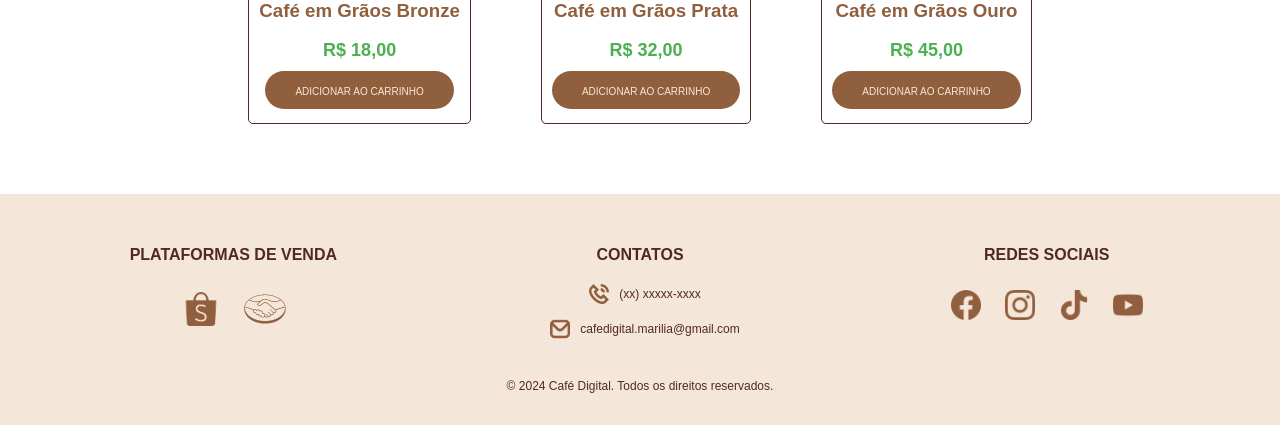
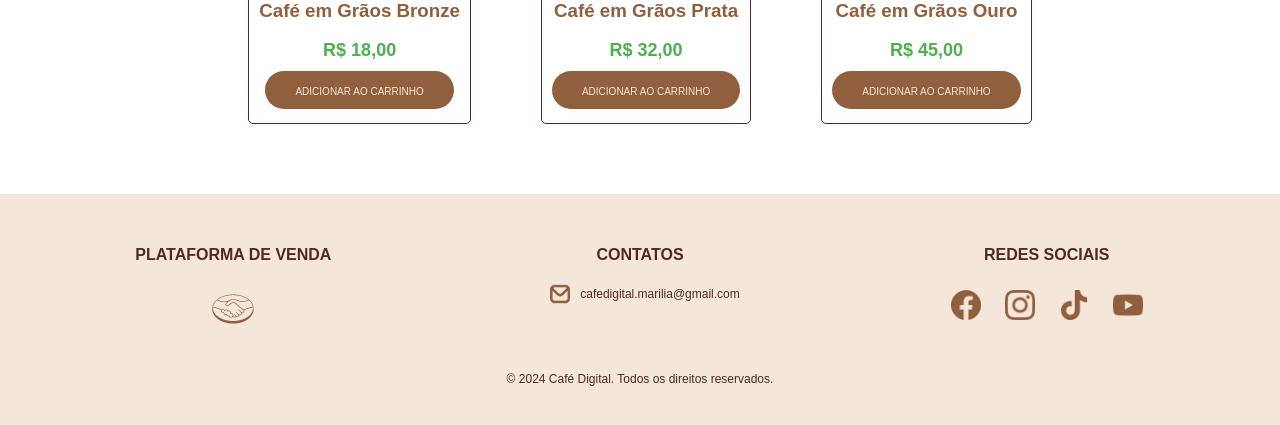
Before and after one commit to fenixreborntecnologia/vendacerta, a Flask app: page / in a window 1280 px wide. Shown: the part 774-1199 px from the top of the page. Run offline with Flask 3, Linux system fonts and the light colour scheme.

Commit message:
preview official site

```diff
--- a/app.py
+++ b/app.py
@@ -1,4 +1,4 @@
-from flask import Flask, render_template, request, url_for, flash, redirect
+from flask import Flask, render_template
 
 app = Flask(__name__)
 
--- a/templates/index.html
+++ b/templates/index.html
@@ -13,13 +13,6 @@
 <!--Cabeçalho-->
 
 <header>
-    <!-- <div class="pesquisa">
-        <input type="search" placeholder="Buscar">
-        <a href="#">
-            <img src="{{ url_for('static', filename='img/procurar.png') }}">
-        </a>
-    </div> -->
-
     <div class="logo">
         <img src="{{ url_for('static', filename='img/logo-edit.png') }}" alt="Logo">
     </div>
@@ -28,10 +21,6 @@
         <a href="https://www.cafedigital.store">
             <img src="{{ url_for('static', filename='img/carrinho-de-compras.png') }}">
         </a>
-
-        <!-- <a href="{{url_for('login')}}" class="button">
-            <span>LOGIN</span>
-        </a> -->
     </div>
 </header>
 
@@ -95,13 +84,12 @@
 <footer>
     <div class="footer-content">
         <div class="plataformas-de-venda">
-            <h4>PLATAFORMAS DE VENDA</h4>
-            <img src="{{ url_for('static', filename='img/shopee-edit.png') }}" alt="Shopee">
+            <h4>PLATAFORMA DE VENDA</h4>
             <img src="{{ url_for('static', filename='img/mercado-livre-edit.png') }}" alt="Mercado Livre">
         </div>
         <div class="contatos">
             <h4>CONTATOS</h4>
-            <p><img src="{{ url_for('static', filename='img/telefone.png') }}" alt="Telefone"> (xx) xxxxx-xxxx</p>
+            <!-- <p><img src="{{ url_for('static', filename='img/telefone.png') }}" alt="Telefone"> (xx) xxxxx-xxxx</p> -->
             <p><img src="{{ url_for('static', filename='img/envelope.png') }}" alt="Email" class="e-mail">cafedigital.marilia@gmail.com</p>
         </div>
         <div class="redes-sociais">
```
